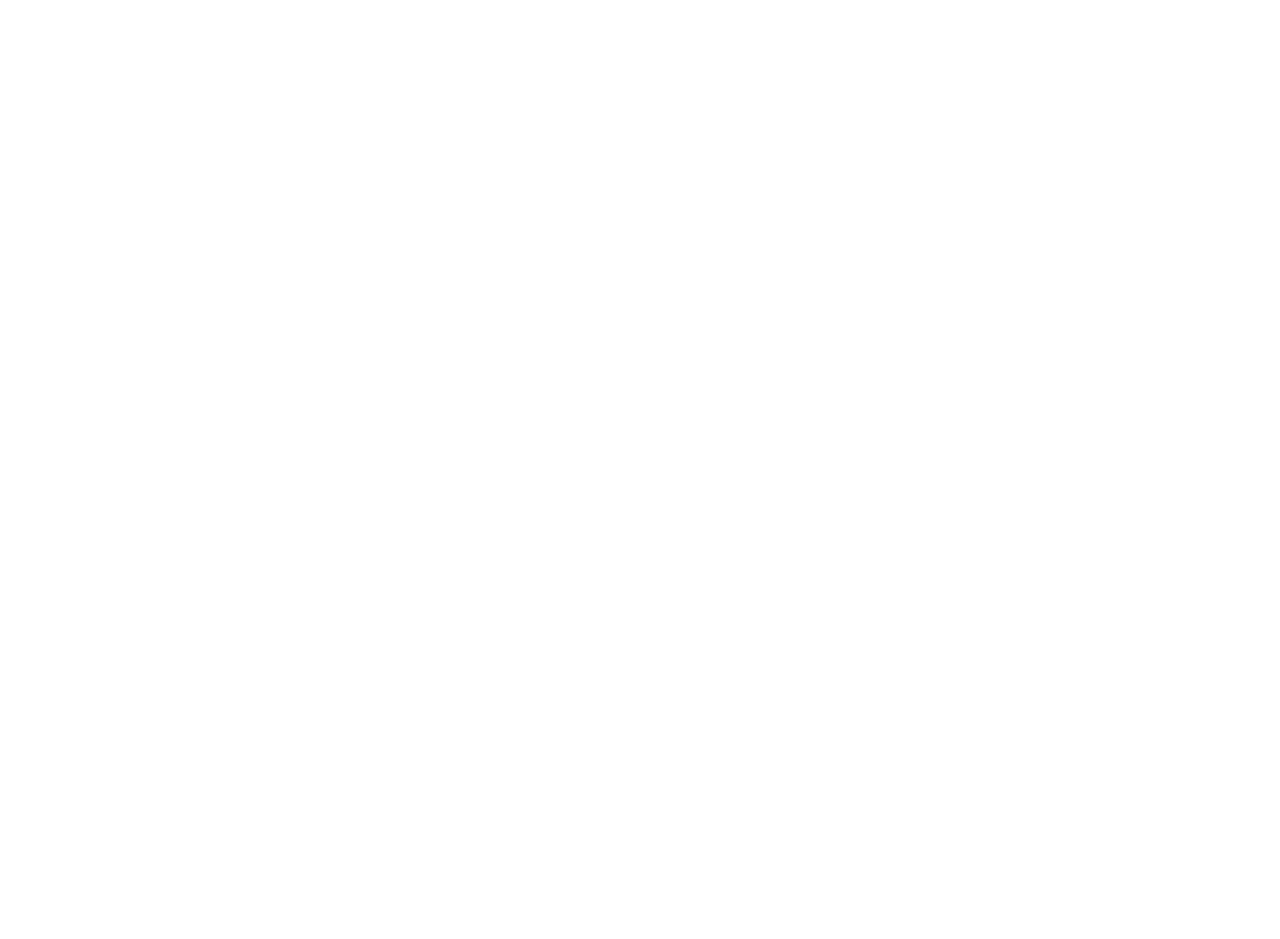
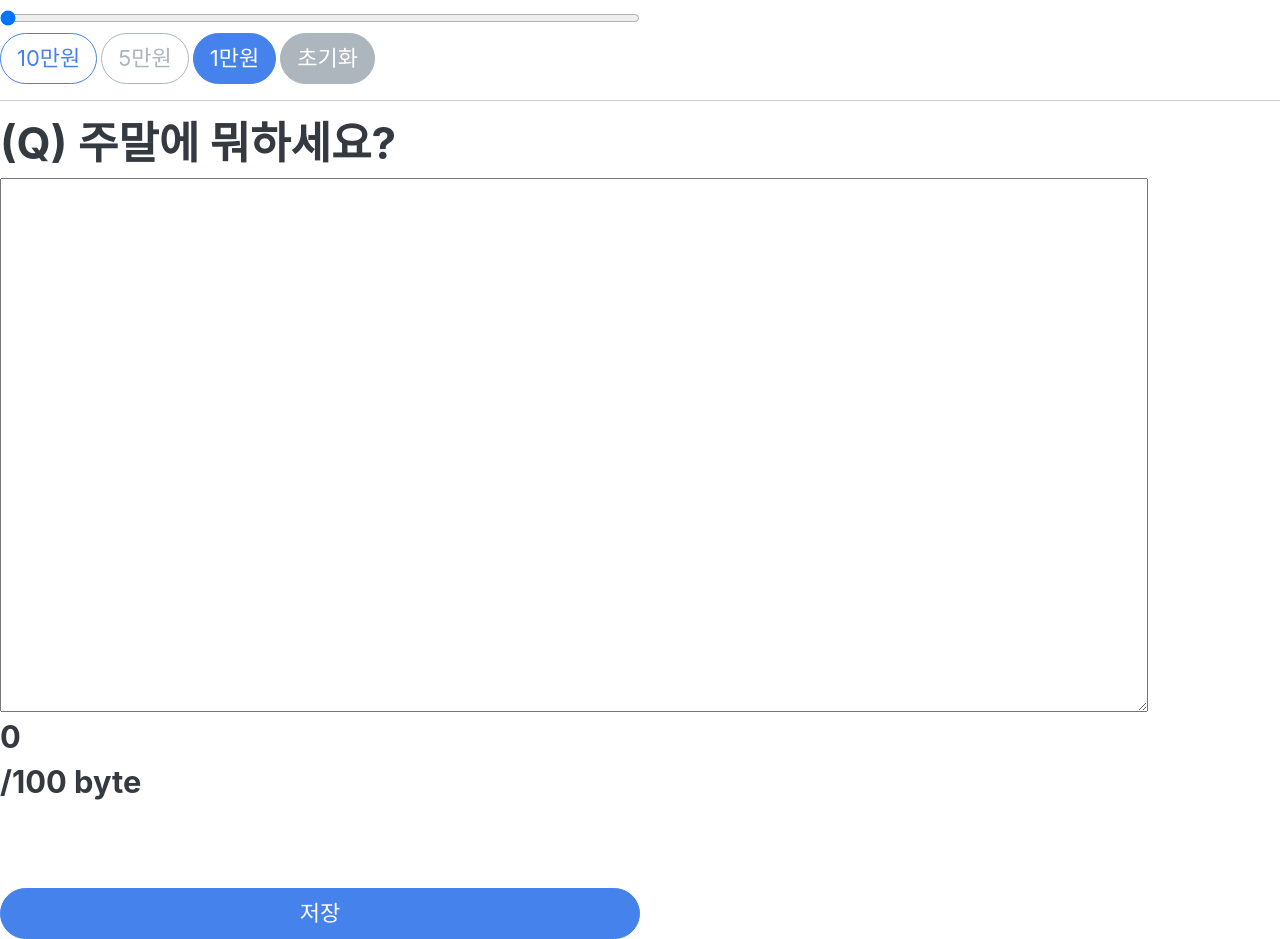
Before and after one commit to tpfkalrrltk/kh12-react, a React (Create React App) app in the folder demo03/: page / in a window 1280 px wide. Shown: the part 651-1590 px from the top of the page. Before the commit the page ends 800 px from the top, so only its background shows below. Built offline with nearby package versions, Linux system fonts and the light colour scheme.

Commit message:
예제 3번

```diff
--- a/demo03/src/App.js
+++ b/demo03/src/App.js
@@ -2,6 +2,8 @@
 import './App.css';
 import Exam01 from './components/Exam01';
 import Exam02 from './components/Exam02';
+import Exam03 from './components/Exam03';
+import Exam04 from './components/Exam04';
 
 
 function App() {
@@ -12,6 +14,10 @@
     <Exam01/>
     <hr/>
     <Exam02/>
+    <hr/>
+    <Exam03/>
+    <hr/>
+    <Exam04/>
     </>
   );
 
--- /dev/null
+++ b/demo03/src/components/Exam03.js
@@ -0,0 +1,21 @@
+import { useState } from "react";
+//function Exam03(){};
+//const Exam03=function(){};
+const Exam03 = () => {
+
+    const [pay, setPay] = useState(0);
+    return (
+        <>
+
+
+            <h1>출금 금액 :<input type="number" value={pay} size={5} placeholder="금액을 입력해주세요" min={0} />원</h1>
+            <input type="range" className="w-50" min={0} max={10000000} step={10000} onChange={e => setPay(parseInt(e.target.value))} />
+            <br />
+            <button className="btn btn-lg btn-outline-primary me-1" onClick={() => setPay(100000 + pay)} >10만원</button>
+            <button className="btn btn-lg btn-outline-secondary me-1" onClick={() => setPay(50000 + pay)}>5만원</button>
+            <button className="btn btn-lg btn-primary me-1" onClick={() => setPay(10000 + pay)}>1만원</button>
+            <button className="btn btn-lg btn-secondary" onClick={() => setPay(0)}>초기화</button>
+        </>
+    );
+}
+export default Exam03;
--- /dev/null
+++ b/demo03/src/components/Exam04.js
@@ -0,0 +1,26 @@
+import { useState } from "react";
+
+const Exam04 = () => {
+
+    const [text, setText] = useState(0);
+    //const [text,setText] =useState("[classNeme=size]");
+
+
+
+    return (
+        <>
+            <h1>(Q) 주말에 뭐하세요?</h1>
+            <textarea className="size" cols={100} rows={20} onInput={(e)=> setText(e.target.textLength)}
+            ></textarea>
+
+
+
+            <h3><span>{text}</span></h3>
+            <h3 className="">/100 byte</h3>
+            <br /><br /> <br />
+            <button className="w-50 btn-lg btn btn-primary">저장</button>
+        </>
+    );
+
+}
+export default Exam04
```
